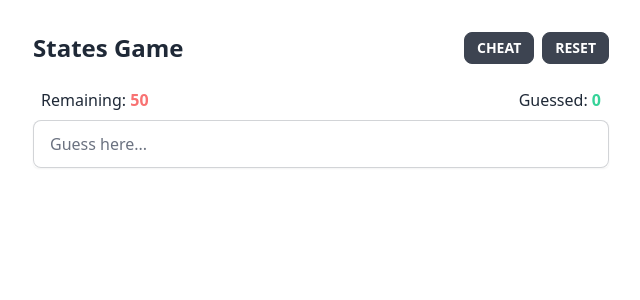
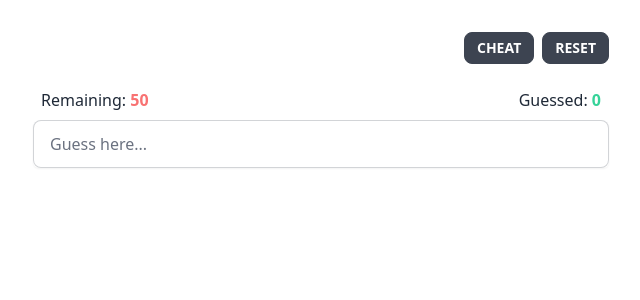
Before and after one commit to mattflow/states-game, a React (Vite) app: page / in a window 1280 px wide. Shown: the top 300 px of the page, without its empty margins (319-959 px from the left). Built offline with nearby package versions, Linux system fonts and the light colour scheme; a web font is replaced by a local one.

Commit message:
Remove title

```diff
--- a/src/components/Header.tsx
+++ b/src/components/Header.tsx
@@ -6,8 +6,7 @@ type HeaderProps = {
 };
 const Header = ({ guessedSet, onResetClick }: HeaderProps) => (
   <>
-    <div className="mt-8 flex items-end justify-between">
-      <h1 className="text-2xl font-semibold">States Game</h1>
+    <div className="mt-8 flex justify-end">
       <div className="space-x-2">
         <label htmlFor="cheat-modal" className="btn-sm btn">
           Cheat
```
